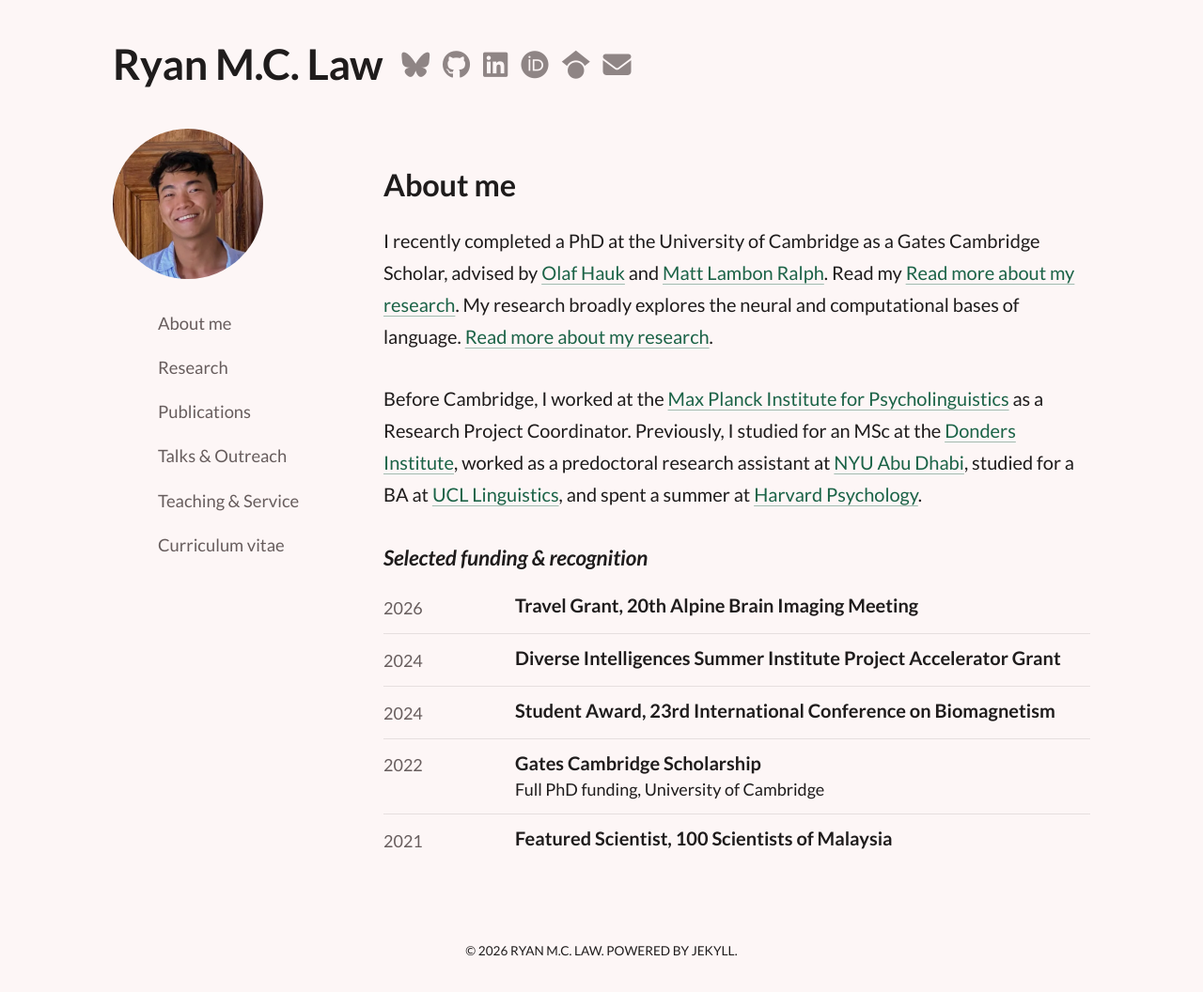
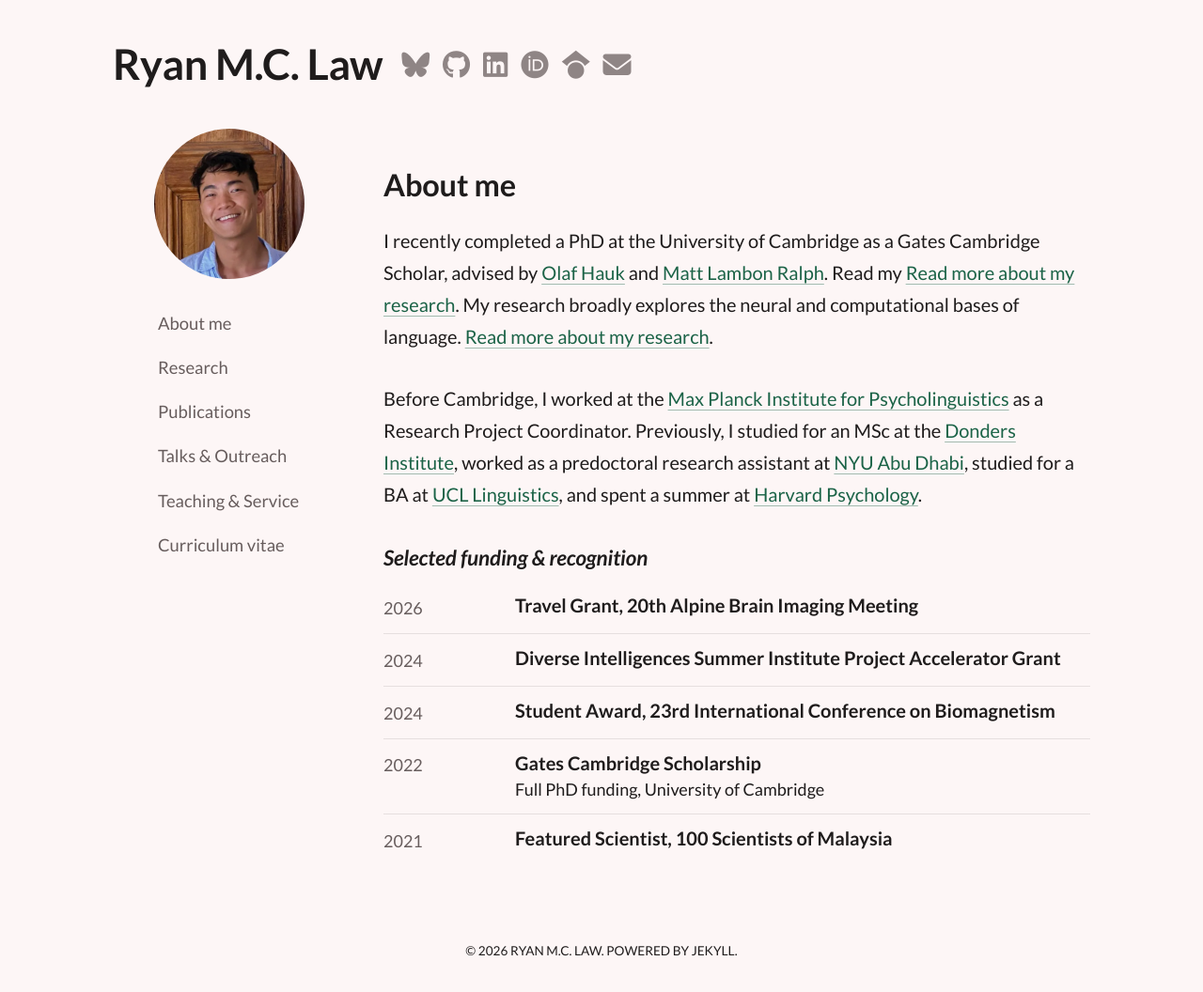
Before and after one commit to rmc-law/rmc-law.github.io, a Jekyll site: the page built from index.md, in a window 1280 px wide. Shown: the whole page at 94% size. Built offline with Jekyll 4.4.1, drawn with Linux system fonts in a browser that asks for light colours; nearby versions of some CDN libraries.

Commit message:
Headshot: centre over the menu on desktop (2.75rem offset)

```diff
--- a/_sass/_base.scss
+++ b/_sass/_base.scss
@@ -127,6 +127,14 @@ nav a:nth-child(1) {
   &.headshot {
     width: 10rem;
     height: 10rem;
+    // Desktop: nudge the photo right so it sits over the middle of the menu
+    // (menu text starts 3rem in). Try 2rem (subtler) or 3rem (aligned with
+    // the menu's left edge); 0 puts it back at the sidebar edge.
+    margin-left: 2.75rem;
+
+    @include media-query($on-laptop) {
+      margin-left: 0;
+    }
 
     picture {
       display: contents;
```
